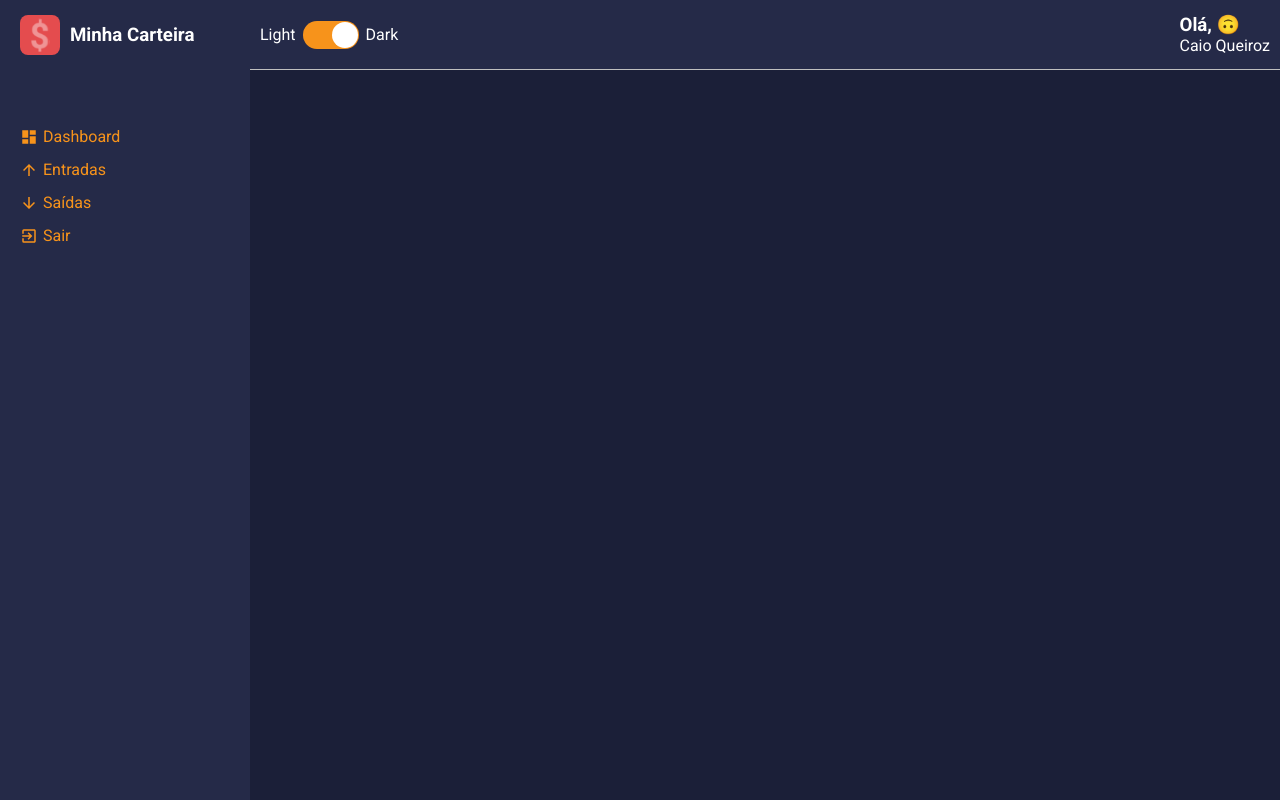
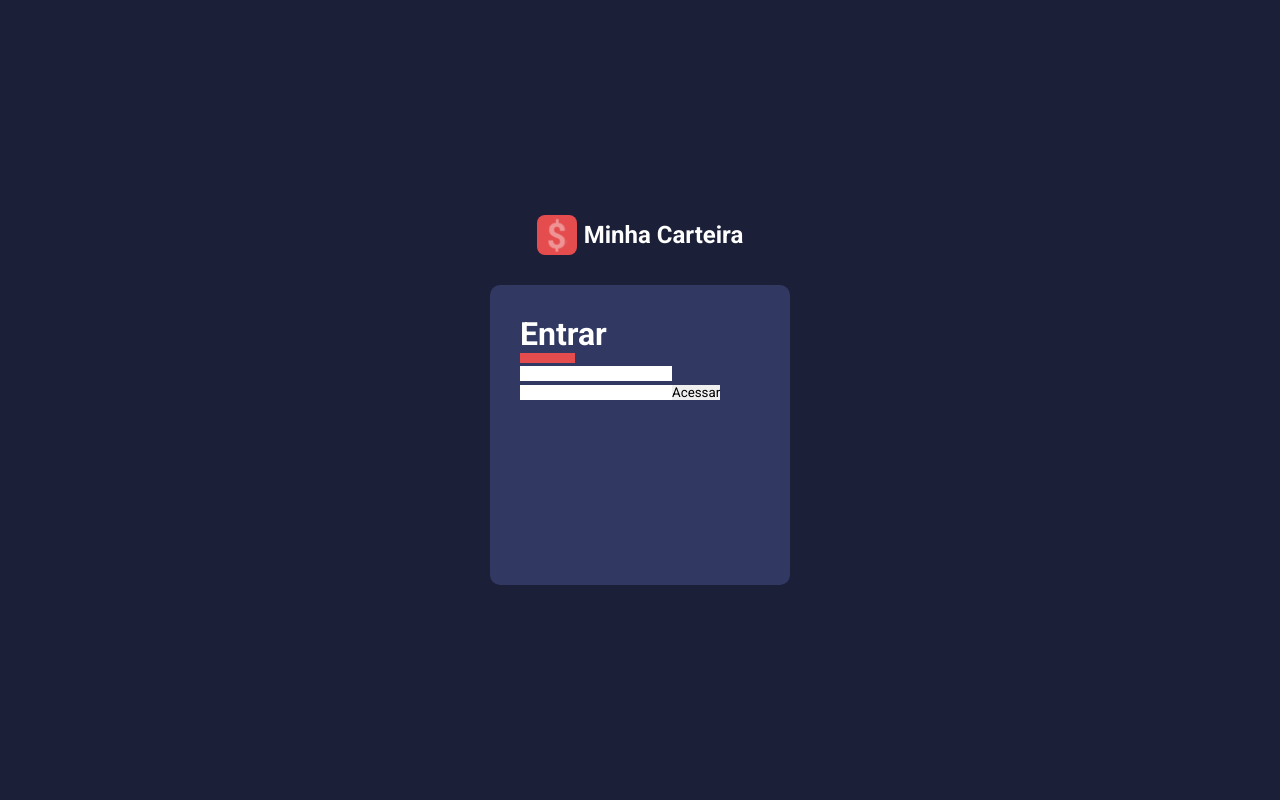
Before and after one commit to caio300/minha-carteira, a React (Vite) app: page / in a window 1280 px wide. Built offline with nearby package versions, Linux system fonts and the light colour scheme.

Commit message:
Criando a tela de login

```diff
--- a/src/Router.tsx
+++ b/src/Router.tsx
@@ -4,9 +4,12 @@
 import Dashboard from './pages/Dashboard/index';
 import List from './pages/List/index';
 
+import SignIn from "./pages/SignIn";
+
 export function Router() {
   return (
     <Routes>
+      <Route path="/" element={<SignIn />}/>
       <Route path="/" element={<Layout/>}>
         <Route path="/dashboard" element={<Dashboard />}/>
         <Route path="/list/:type" element={<List/>}/>
--- a/src/pages/SignIn/index.tsx
+++ b/src/pages/SignIn/index.tsx
@@ -1,8 +1,31 @@
 import React from  'react';
+
+import logoImg from '../../assets/logo.svg';
+
+import {
+  Container,
+  Logo,
+  Form,
+  FormTitle
+ } from './styles';
 
 const SignIn: React.FC = () => {
   return (
-    <h1>SignIn</h1>
+    <Container>
+      <Logo>
+        <img src={logoImg} alt="Minha Carteina" />
+        <h2>Minha Carteira</h2>
+      </Logo>
+
+      <Form>
+        <FormTitle>Entrar</FormTitle>
+
+        <input type="text"></input>
+        <input type="text"></input>
+
+        <button type='submit'>Acessar</button>
+      </Form>
+    </Container>
   )
 }
 
--- /dev/null
+++ b/src/pages/SignIn/styles.ts
@@ -0,0 +1,52 @@
+import styled from "styled-components";
+
+export const Container = styled.div`
+    height: 100vh;
+
+    display: flex;
+    flex: 1;
+    flex-direction: column;
+    justify-content: center;
+    align-items: center;
+
+    background-color: ${props => props.theme.colors.primary};
+`;
+
+export const Logo = styled.div`
+    display: flex;
+    align-items: center;
+
+    margin-bottom: 30px;
+
+    > h2 {
+        color: ${props => props.theme.colors.white};
+        margin-left: 7px;
+    }
+
+    > img {
+        width: 40px;
+        height: 40px;
+    }
+`;
+
+export const Form = styled.form`
+    width: 300px;
+    height: 300px;
+
+    padding: 30px;
+    border-radius: 10px;
+
+    background-color: ${props => props.theme.colors.tertiary};
+
+`;
+
+export const FormTitle = styled.h1`
+    color: ${props => props.theme.colors.white};
+
+    &::after {
+        content: '';
+        display: block;
+        width: 55px;
+        border-bottom: 10px solid ${props => props.theme.colors.warning}
+    }
+`;
```
